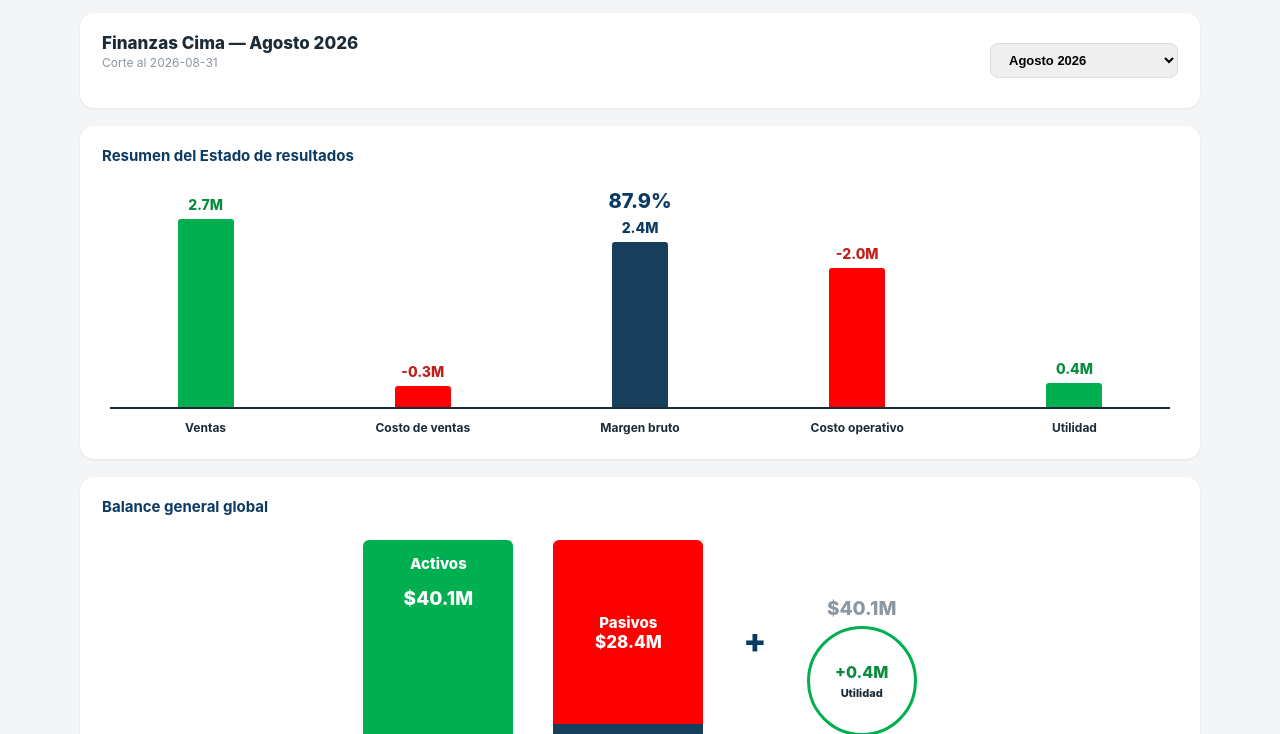
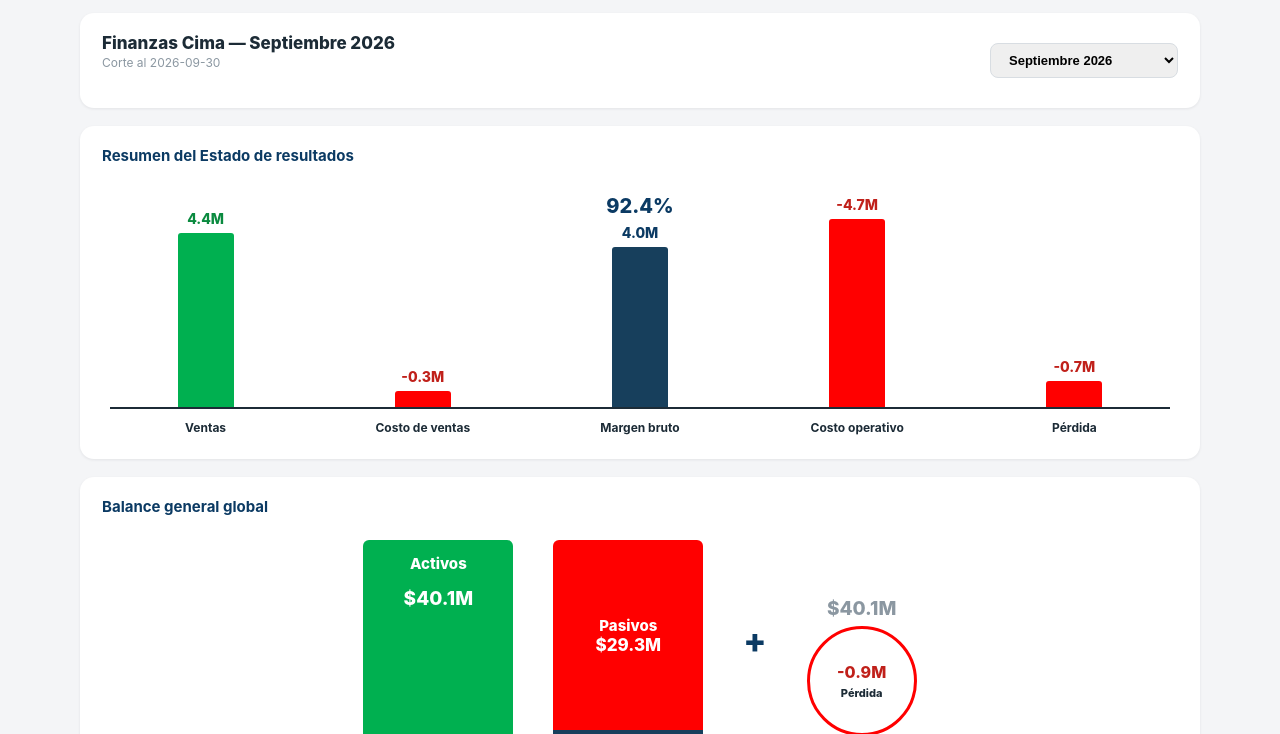
Before and after one commit to marcoescalona123/CIMA, a plain HTML site: page index.html in a window 1280 px wide. Shown: the part 66-800 px from the top of the page. Drawn offline with Linux system fonts and the light colour scheme.

Commit message:
Add files via upload

```diff
--- a/index.html
+++ b/index.html
@@ -479,10 +479,11 @@ const SEED = [
 {"mes":"Mayo 2026","fecha":"2026-05-31","isBaseline":false,"bancos":2888022.09,"clientes":21333486.58,"activoFijo":2034706.36,"sumaActivo":38354496.04,"proveedores":16377039.86,"sumaPasivo":27413084.31,"sumaCapital":10941411.80,"ventas":1397894.43,"costos":515129.74,"gastos":1156556.34,"rif":34932.28,"acumVentas":17907432.09,"acumCostos":3957568.43,"acumGastos":13315703.60,"acumRif":349293.89},
 {"mes":"Junio 2026","fecha":"2026-06-30","isBaseline":false,"bancos":2974629.86,"clientes":22084549.85,"activoFijo":2029498.03,"sumaActivo":39131031.44,"proveedores":15786075.07,"sumaPasivo":27411802.36,"sumaCapital":11719229.15,"ventas":2035201.90,"costos":295024.08,"gastos":915659.42,"rif":46701.05,"acumVentas":19942633.99,"acumCostos":4252592.51,"acumGastos":14231363.02,"acumRif":395994.94},
 {"mes":"Julio 2026","fecha":"2026-07-31","isBaseline":false,"bancos":2913225.49,"clientes":22263795.29,"activoFijo":2029498.03,"sumaActivo":39993483.78,"proveedores":15754784.41,"sumaPasivo":28679842.44,"sumaCapital":11313641.41,"ventas":4328044.75,"costos":347937.52,"gastos":4329558.56,"rif":56136.41,"acumVentas":24270678.74,"acumCostos":4600530.03,"acumGastos":18560921.58,"acumRif":452131.35},
-{"mes":"Agosto 2026","fecha":"2026-08-31","isBaseline":false,"bancos":2930646.41,"clientes":21989633.84,"activoFijo":2024289.70,"sumaActivo":40086993.45,"proveedores":15185136.92,"sumaPasivo":28410951.89,"sumaCapital":11676041.63,"ventas":2689062.87,"costos":324485.37,"gastos":1933144.70,"rif":69032.58,"acumVentas":26959741.61,"acumCostos":4925015.40,"acumGastos":20494066.28,"acumRif":521163.93}
+{"mes":"Agosto 2026","fecha":"2026-08-31","isBaseline":false,"bancos":2930646.41,"clientes":21989633.84,"activoFijo":2024289.70,"sumaActivo":40086993.45,"proveedores":15185136.92,"sumaPasivo":28410951.89,"sumaCapital":11676041.63,"ventas":2689062.87,"costos":324485.37,"gastos":1933144.70,"rif":69032.58,"acumVentas":26959741.61,"acumCostos":4925015.40,"acumGastos":20494066.28,"acumRif":521163.93},
+{"mes":"Septiembre 2026","fecha":"2026-09-30","isBaseline":false,"bancos":2901277.34,"clientes":22669315.91,"activoFijo":2013873.04,"sumaActivo":40091419.26,"proveedores":15902916.38,"sumaPasivo":29349491.89,"sumaCapital":10741927.44,"ventas":4355449.79,"costos":330746.45,"gastos":4604140.41,"rif":109475.89,"acumVentas":31315191.40,"acumCostos":5495754.15,"acumGastos":25103415.62,"acumRif":630639.82}
 ]
 ;
-const STORE_KEY = "cima_finanzas_meses_v5_ago";
+const STORE_KEY = "cima_finanzas_meses_v6_sep";
 
 function loadMonths(){
   let raw = localStorage.getItem(STORE_KEY);
```
